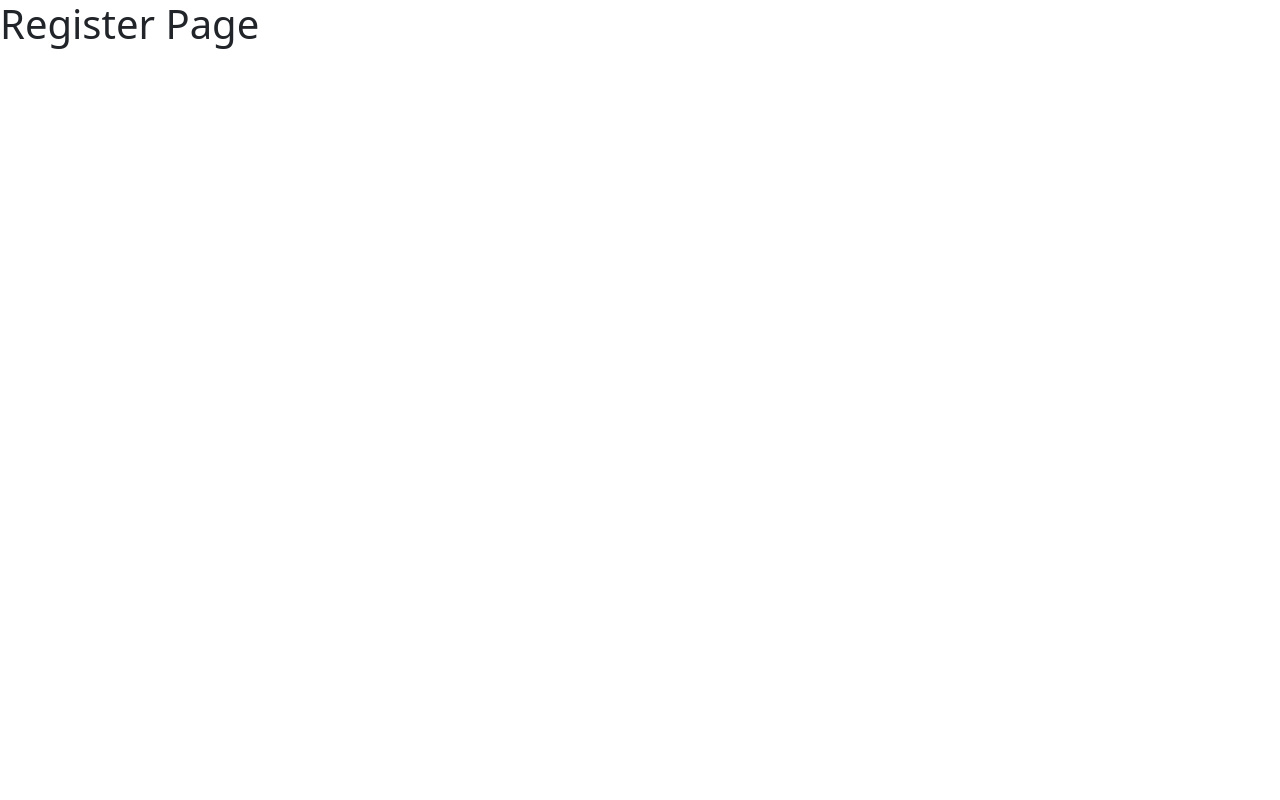
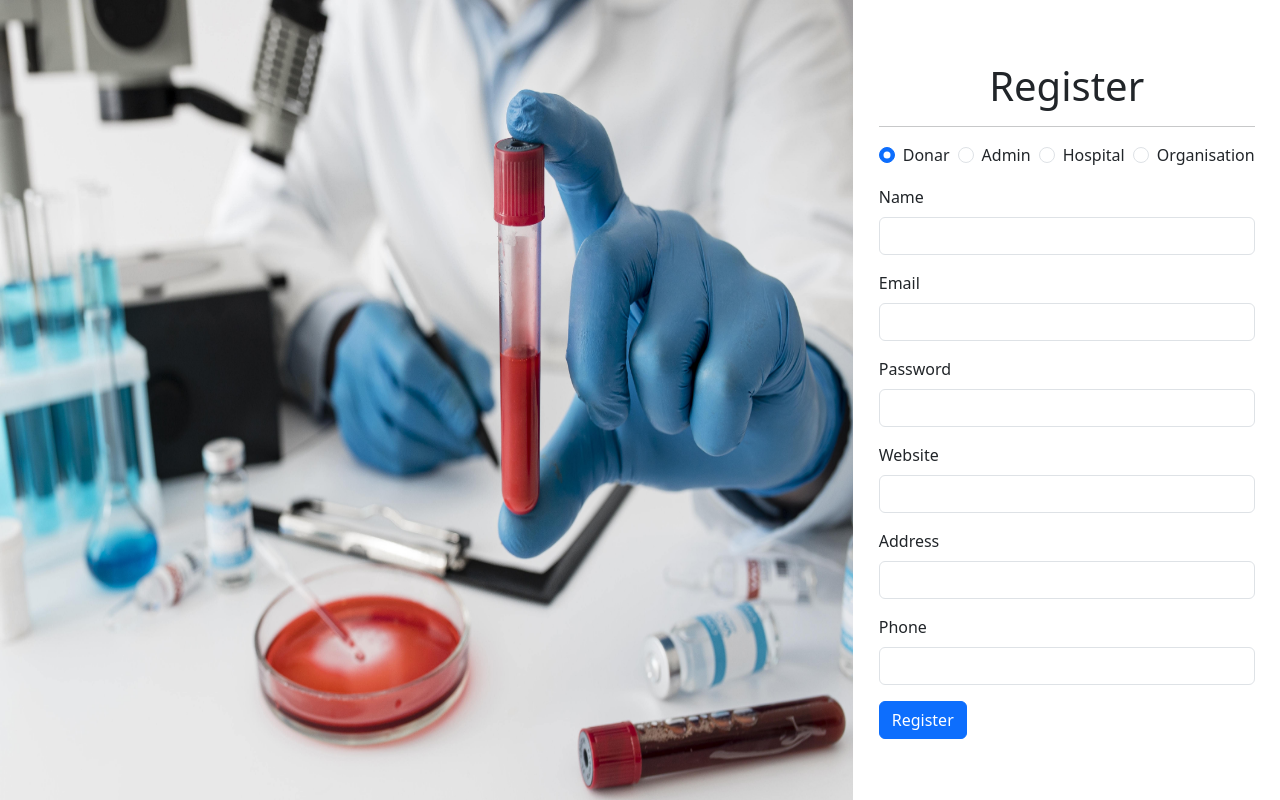
Before and after one commit to tiwari4321/Blood_Bank, a React (Create React App) app in the folder client/: page /register in a window 1280 px wide. Built offline with nearby package versions, Linux system fonts and the light colour scheme.

Commit message:
Reusable Login Register Form

```diff
--- a/client/src/components/shared/form/Form.js
+++ b/client/src/components/shared/form/Form.js
@@ -1,11 +1,189 @@
-import React from 'react'
+import React, { useState } from "react";
+import InputType from "./InputType";
 
-const Form = () => {
+const Form = ({ formType, submitBtn, formTitle }) => {
+  const [email, setEmail] = useState("");
+  const [password, setPassword] = useState("");
+  const [role, setRole] = useState("donar");
+  const [name, setName] = useState("");
+  const [organisationName, setOrganisationName] = useState("");
+  const [hospitalName, setHospitalName] = useState("");
+  const [website, setWebsite] = useState("");
+  const [address, setAddress] = useState("");
+  const [phone, setPhone] = useState("");
   return (
     <div>
-        <h1>Form</h1>
+      <form>
+        <h1 className="text-center">{formTitle}</h1>
+        <hr />
+        <div className="d-flex mb-3">
+          <div className="form-check">
+            <input
+              type="radio"
+              className="form-check-input"
+              name="role"
+              id="donarRadio"
+              value={"donar"}
+              onChange={(e) => setRole(e.target.value)}
+              defaultChecked
+            />
+            <label htmlFor="adminRadio" className="form-check-label">
+              Donar
+            </label>
+          </div>
+          <div className="form-check ms-2">
+            <input
+              type="radio"
+              className="form-check-input"
+              name="role"
+              id="adminRadio"
+              value={"admin"}
+              onChange={(e) => setRole(e.target.value)}
+            />
+            <label htmlFor="adminRadio" className="form-check-label">
+              Admin
+            </label>
+          </div>
+          <div className="form-check ms-2">
+            <input
+              type="radio"
+              className="form-check-input"
+              name="role"
+              id="hospitalRadio"
+              value={"hospital"}
+              onChange={(e) => setRole(e.target.value)}
+            />
+            <label htmlFor="hospitalRadio" className="form-check-label">
+              Hospital
+            </label>
+          </div>
+          <div className="form-check ms-2">
+            <input
+              type="radio"
+              className="form-check-input"
+              name="role"
+              id="organisationRadio"
+              value={"organisation"}
+              onChange={(e) => setRole(e.target.value)}
+            />
+            <label htmlFor="organisationRadio" className="form-check-label">
+              Organisation
+            </label>
+          </div>
+        </div>
+        {/* switch statement */}
+        {(() => {
+          //eslint-disable-next-line
+          switch (true) {
+            case formType === "login": {
+              return (
+                <>
+                  <InputType
+                    labelText={"email"}
+                    labelFor={"forEmail"}
+                    inputType={"email"}
+                    name={"email"}
+                    value={email}
+                    onChange={(e) => setEmail(e.target.value)}
+                  />
+                  <InputType
+                    labelText={"Password"}
+                    labelFor={"forPassword"}
+                    inputType={"password"}
+                    name={"password"}
+                    value={password}
+                    onChange={(e) => setPassword(e.target.value)}
+                  />
+                </>
+              );
+            }
+            case formType === "register": {
+              return (
+                <>
+                  {(role === "admin" || role === "donar") && (
+                    <InputType
+                      labelText={"Name"}
+                      labelFor={"forName"}
+                      inputType={"text"}
+                      name={"name"}
+                      value={name}
+                      onChange={(e) => setName(e.target.value)}
+                    />
+                  )}
+                  {role === "organisation" && (
+                    <InputType
+                      labelText={"Organisation Name"}
+                      labelFor={"fororganisationName"}
+                      inputType={"text"}
+                      name={"organisationName"}
+                      value={organisationName}
+                      onChange={(e) => setOrganisationName(e.target.value)}
+                    />
+                  )}
+                  {role === "hospital" && (
+                    <InputType
+                      labelText={"Hospital Name"}
+                      labelFor={"forHospitalName"}
+                      inputType={"text"}
+                      name={"hospitalName"}
+                      value={hospitalName}
+                      onChange={(e) => setHospitalName(e.target.value)}
+                    />
+                  )}
+
+                  <InputType
+                    labelText={"Email"}
+                    labelFor={"forEmail"}
+                    inputType={"email"}
+                    name={"email"}
+                    value={email}
+                    onChange={(e) => setEmail(e.target.value)}
+                  />
+                  <InputType
+                    labelText={"Password"}
+                    labelFor={"forPassword"}
+                    inputType={"password"}
+                    name={"password"}
+                    value={password}
+                    onChange={(e) => setPassword(e.target.value)}
+                  />
+                  <InputType
+                    labelText={"Website"}
+                    labelFor={"forWebsite"}
+                    inputType={"text"}
+                    name={"website"}
+                    value={website}
+                    onChange={(e) => setWebsite(e.target.value)}
+                  />
+                  <InputType
+                    labelText={"Address"}
+                    labelFor={"forAddress"}
+                    inputType={"text"}
+                    name={"address"}
+                    value={address}
+                    onChange={(e) => setAddress(e.target.value)}
+                  />
+                  <InputType
+                    labelText={"Phone"}
+                    labelFor={"forPhone"}
+                    inputType={"text"}
+                    name={"phone"}
+                    value={phone}
+                    onChange={(e) => setPhone(e.target.value)}
+                  />
+                </>
+              );
+            }
+          }
+        })()}
+        <div className="d-flex flex-row justify-content-between">
+          <button className="btn btn-primary" type="submit">
+            {submitBtn}
+          </button>
+        </div>
+      </form>
     </div>
-  )
-}
+  );
+};
 
-export default Form
+export default Form;
--- a/client/src/pages/auth/Login.js
+++ b/client/src/pages/auth/Login.js
@@ -1,22 +1,18 @@
 import React from "react";
-import InputType from "../../components/shared/form/InputType";
+import Form from "../../components/shared/form/Form";
+
+
 
 const Login = () => {
   return (
     <>
-      <div className="row">
+      <div className="row g-0">
         <div className="col-md-8 form-banner">
           <img src="./assets/images/banner1.jpg" alt="login image" />
         </div>
         <div className="col-md-4 form-container">
-          <form>
 
-            <InputType labelText = {'Email'} labelFor = {'forEmail'} inputType={'email'} name={'email'}/>
-
-            <button type="submit" className="btn btn-primary">
-              Submit
-            </button>
-          </form>
+          <Form formTitle = {'Login Page'} submitBtn ={"Login"} formType = {"login"}/>
         </div>
       </div>
     </>
--- a/client/src/pages/auth/Register.js
+++ b/client/src/pages/auth/Register.js
@@ -1,10 +1,19 @@
 import React from 'react'
+import Form from "../../components/shared/form/Form";
 
 const Register = () => {
   return (
-    <div>
-        <h1>Register Page</h1>
-    </div>
+    <>
+    <div className="row g-0">
+        <div className="col-md-8 form-banner">
+          <img src="./assets/images/banner2.jpg" alt="Register image" />
+        </div>
+        <div className="col-md-4 form-container">
+
+          <Form formTitle = {'Register'} submitBtn ={"Register"} formType = {"register"}/>
+        </div>
+      </div>
+    </>
   )
 }
 
```
